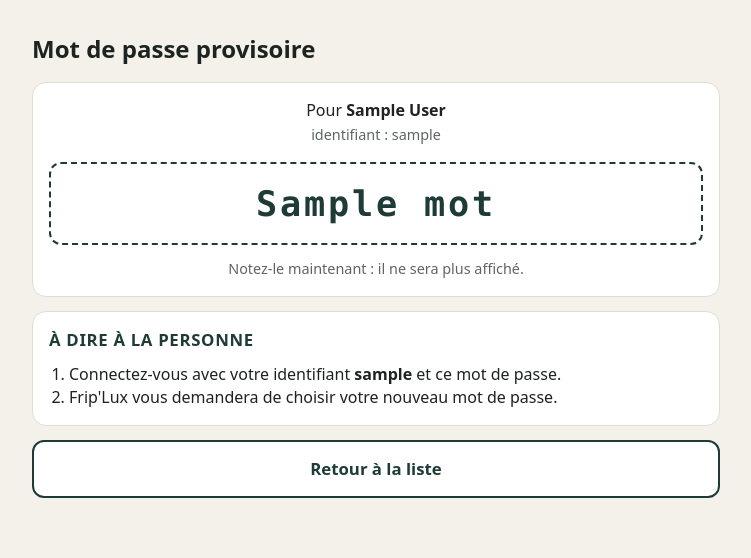
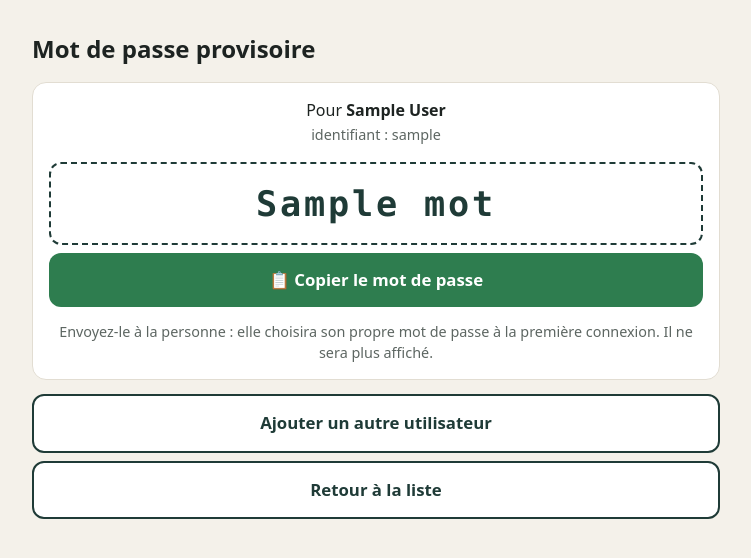
Before and after one commit to Anta1700/friplux, a Django app: template core/templates/core/compte_provisoire.html in a window 1280 px wide. Shown: the part 51-609 px from the top of the page, without its empty margins (264-1015 px from the left). Run offline with Django 5.2, Linux system fonts and the light colour scheme; tables that the repository leaves empty hold one stand-in row (values such as "Sample post"); the template is opened without the code that fills it: values that come from a table or form of the project are taken from there, most other values are stand-ins (such as "Sample title", 1, 10 or a date in 2020); parts of the project's set-up code (start-up, migrations or seed data) failed here and were passed over.

Commit message:
Création d'utilisateur : mot de passe provisoire généré automatiquement, bouton pour le copier
- Formulaire « Ajouter un utilisateur » : plus de mot de passe à inventer.
- Écran suivant : mot de passe en gros et bouton « Copier le mot de passe ».
- Même écran pour un mot de passe oublié (page Comptes, ou action admin sur une personne).

Co-Authored-By: Claude Opus 5.5 <noreply@anthropic.com>
Claude-Session: https://claude.ai/code/session_01PwbyofqSj1sWV44F92LWxd

```diff
--- a/core/templates/core/compte_provisoire.html
+++ b/core/templates/core/compte_provisoire.html
@@ -1,18 +1,34 @@
 {% extends "core/base.html" %}
 {% block titre %}Mot de passe provisoire{% endblock %}
 {% block contenu %}
-<h1>Mot de passe provisoire</h1>
+<h1>{% if nouveau %}Compte créé{% else %}Mot de passe provisoire{% endif %}</h1>
 <div class="carte" style="text-align:center">
   <p style="margin-top:0">Pour <b>{{ employe.get_full_name }}</b><br><span class="discret">identifiant : {{ employe.username }}</span></p>
-  <div style="font-size:2.2rem;font-weight:800;letter-spacing:.08em;color:var(--marque);padding:14px;border:2px dashed var(--marque);border-radius:12px;font-family:ui-monospace,Menlo,Consolas,monospace">{{ mot }}</div>
-  <p class="discret" style="margin-bottom:0">Notez-le maintenant : il ne sera plus affiché.</p>
+  <div id="mot" style="font-size:2.2rem;font-weight:800;letter-spacing:.08em;color:var(--marque);padding:14px;border:2px dashed var(--marque);border-radius:12px;font-family:ui-monospace,Menlo,Consolas,monospace">{{ mot }}</div>
+  <button type="button" class="bouton succes" id="copier" style="margin-bottom:0">📋 Copier le mot de passe</button>
+  <p class="discret cache" id="copie-ok" role="status" style="margin:8px 0 0">✓ Copié</p>
+  <p class="discret" style="margin-bottom:0">Envoyez-le à la personne : elle choisira son propre mot de passe à la première connexion. Il ne sera plus affiché.</p>
 </div>
-<div class="carte">
-  <h2>À dire à la personne</h2>
-  <ol style="margin:0;padding-left:20px">
-    <li>Connectez-vous avec votre identifiant <b>{{ employe.username }}</b> et ce mot de passe.</li>
-    <li>Frip'Lux vous demandera de choisir votre nouveau mot de passe.</li>
-  </ol>
-</div>
-<a class="bouton secondaire" href="{% url 'core:comptes' %}">Retour à la liste</a>
+
+
+{% if ajouter_url %}<a class="bouton secondaire" href="{{ ajouter_url }}">Ajouter un autre utilisateur</a>{% endif %}
+<a class="bouton secondaire" href="{{ retour_url }}">Retour à la liste</a>
 {% endblock %}
+
+{% block scripts %}
+<script>
+(function () {
+  var mot = document.getElementById("mot").textContent.trim(), ok = document.getElementById("copie-ok");
+  function montrer() { ok.classList.remove("cache"); }
+  function secours() {   // navigateurs sans presse-papiers moderne
+    var t = document.createElement("textarea"); t.value = mot; document.body.appendChild(t); t.select();
+    try { if (document.execCommand("copy")) montrer(); } catch (e) {}
+    document.body.removeChild(t);
+  }
+  document.getElementById("copier").addEventListener("click", function () {
+    if (navigator.clipboard && window.isSecureContext) navigator.clipboard.writeText(mot).then(montrer, secours);
+    else secours();
+  });
+})();
+</script>
+{% endblock %}
```
Also changed, not shown: core/admin.py (+36 -4 lines), core/views_compte.py (+9 -1 lines).
